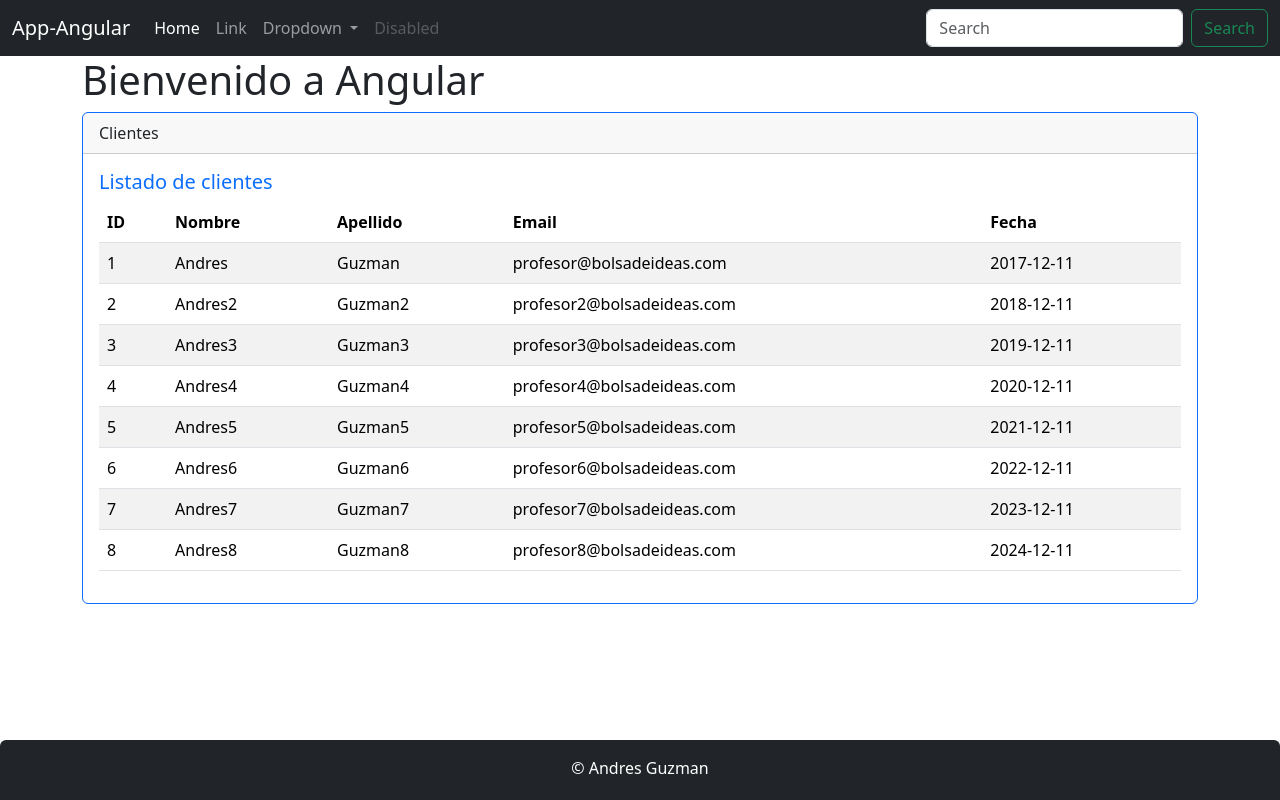
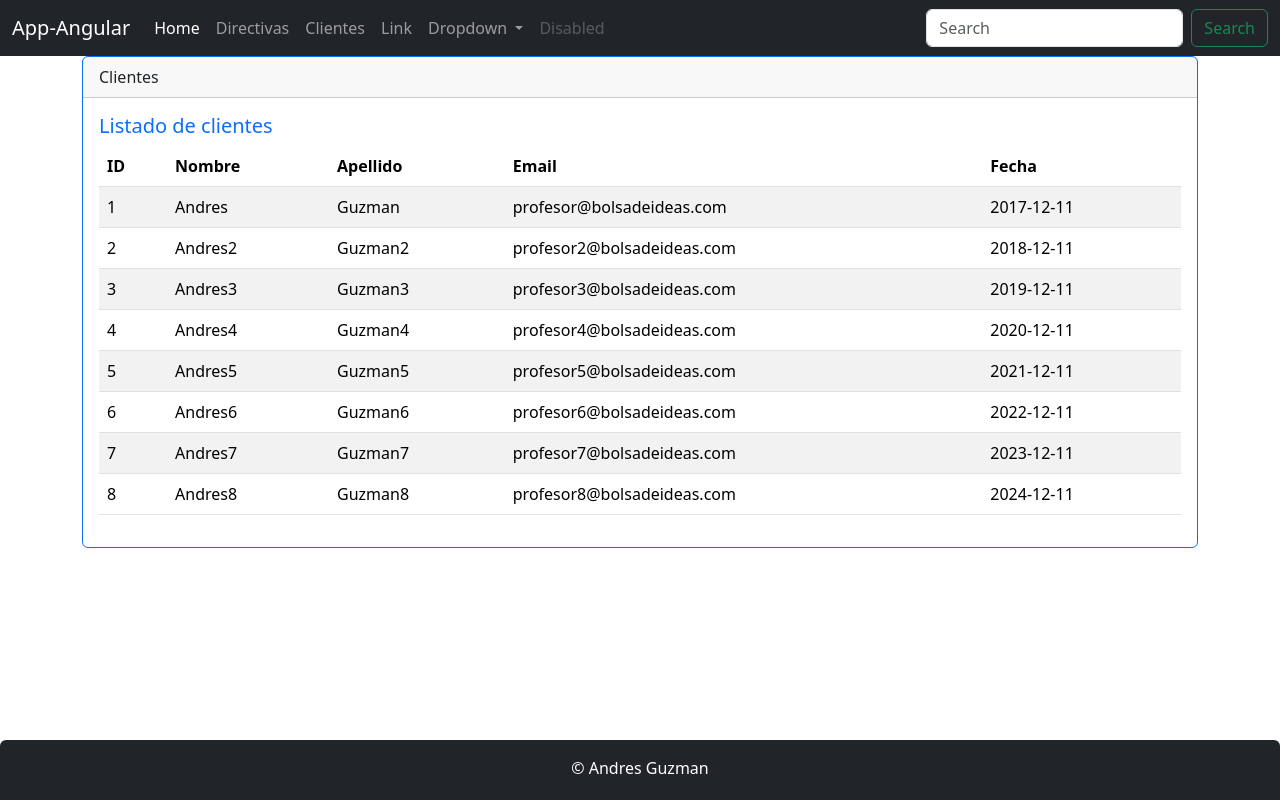
Before and after one commit to VeraBeltran-MiguelAngel/clientes-app, an Angular app: page /clientes in a window 1280 px wide. Before the commit this address led to /. Built offline with nearby package versions, Linux system fonts and the light colour scheme.

Commit message:
Cambios video 322
Implementando Rutas en Angular y navegación

Se mapean las rutas de nuestros componentes en el app.module.ts
Se actualiza el app component para que renderize los componentes con router outlet
Se actualiza barra de navegacion y se colocan los links de nuestros componentes

```diff
--- a/src/app/app.component.html
+++ b/src/app/app.component.html
@@ -2,12 +2,9 @@
 <app-header></app-header>
 
 <div class="container">
-  <!--Contenido-->
-  <h1>
-    {{ title }}
-  </h1>
-  <!--insertamos el componente clientes-->
-  <app-clientes></app-clientes>
+  <!--Directiva especial de angular para cargar las rutas
+  Indica donde se va a renderizar y mostrar el contenidode cada ruta-->
+  <router-outlet></router-outlet>
 </div>
 
 <app-footer></app-footer>
--- a/src/app/header/header.component.html
+++ b/src/app/header/header.component.html
@@ -1,9 +1,8 @@
-
 <!--Menu de navegacion-->
 <nav class="navbar navbar-expand-lg navbar-dark bg-dark">
   <div class="container-fluid">
     <!--hace referecnia  a la variable dentro de export -->
-          <a class="navbar-brand" href="#">{{title}}</a>
+    <a class="navbar-brand" href="#">{{ title }}</a>
     <button
       class="navbar-toggler"
       type="button"
@@ -19,6 +18,16 @@
       <ul class="navbar-nav me-auto mb-2 mb-lg-0">
         <li class="nav-item">
           <a class="nav-link active" aria-current="page" href="#">Home</a>
+        </li>
+        <!--Cada que se da clic se queda seleccionado el item-->
+        <li class="nav-item" routerLinkActive="active">
+          <!--aqui se indica nuestra ruta indicada en app module-->
+          <a class="nav-link" routerLink="/directivas">Directivas</a>
+        </li>
+        <!--Cada que se da clic se queda seleccionado el item-->
+        <li class="nav-item" routerLinkActive="active">
+          <!--aqui se indica nuestra ruta indicada en app module-->
+          <a class="nav-link" routerLink="/clientes">Clientes</a>
         </li>
         <li class="nav-item">
           <a class="nav-link" href="#">Link</a>
@@ -53,9 +62,7 @@
           placeholder="Search"
           aria-label="Search"
         />
-              <button class="btn btn-outline-success" type="submit">
-                Search
-              </button>
+        <button class="btn btn-outline-success" type="submit">Search</button>
       </form>
     </div>
   </div>
```
Also changed, not shown: src/app/app.module.ts (+17 -7 lines). Lines whose indentation alone changed are shown as unchanged.
